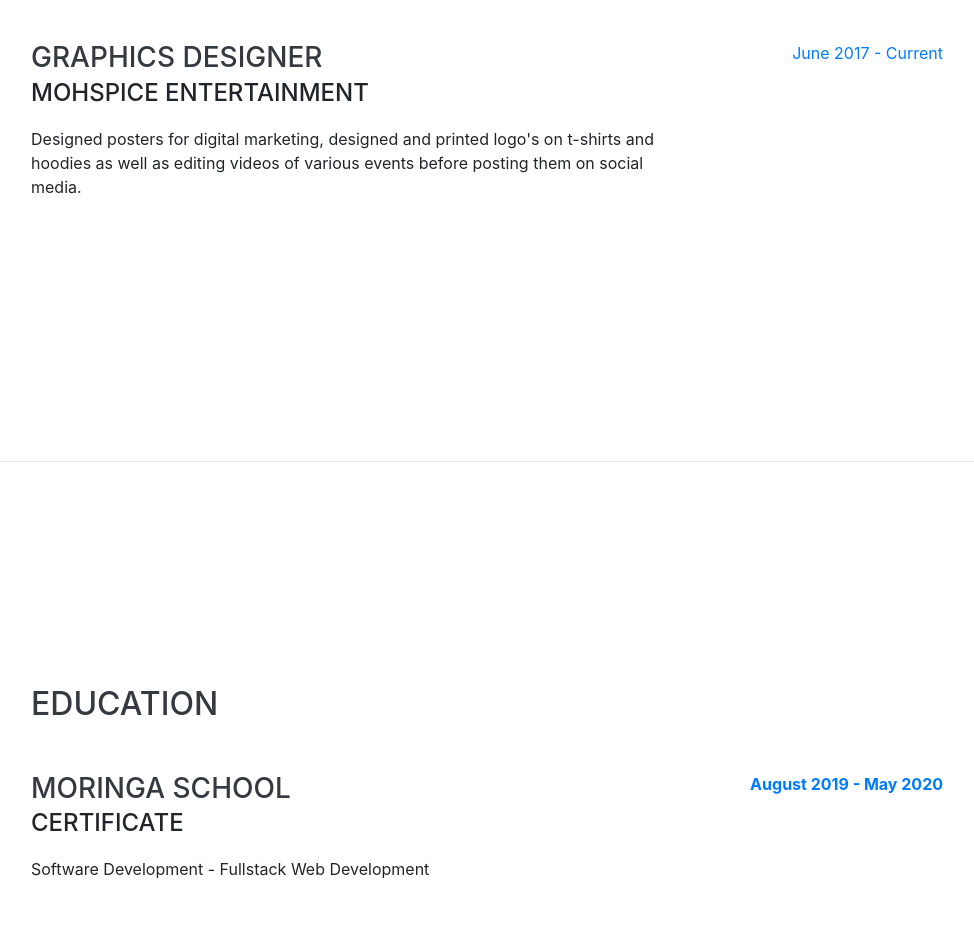
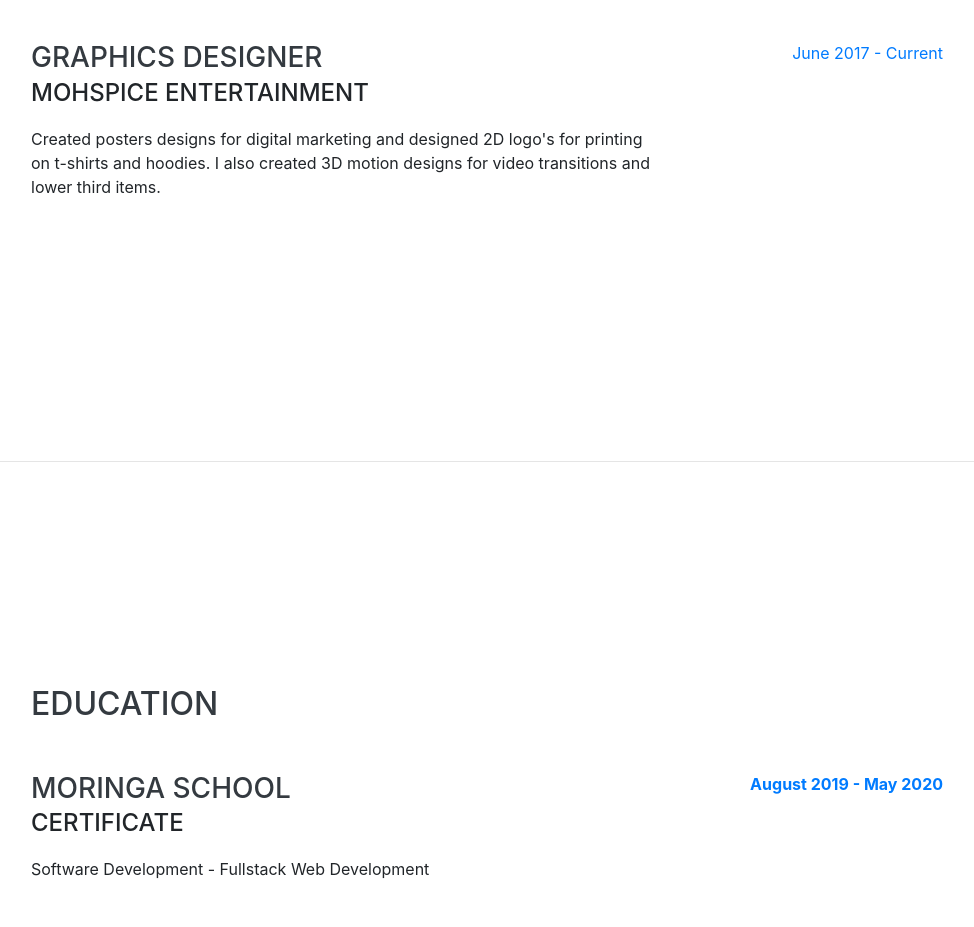
Before and after one commit to Brayooh/portfolio, a website with bundled scripts: page index.html in a window 1280 px wide. Shown: the part 1140-2067 px from the top of the page, without its empty margins (289-1263 px from the left). Built offline with nearby package versions, Linux system fonts and the light colour scheme; a web font is replaced by a local one.

Commit message:
modify experience section

```diff
--- a/index.html
+++ b/index.html
@@ -121,8 +121,8 @@
           <div class="resume-content">
             <h3 class="mb-0">Graphics Designer</h3>
             <div class="subheading mb-3">MohSpice Entertainment</div>
-            <p>Designed posters for digital marketing, designed and printed logo's on t-shirts and hoodies as well as
-              editing videos of various events before posting them on social media.</p>
+            <p>Created posters designs for digital marketing and designed 2D logo's for printing on t-shirts and hoodies. I also
+              created 3D motion designs for video transitions and lower third items.</p>
           </div>
           <div class="resume-date text-md-right">
             <span class="text-primary">June 2017 - Current</span>
```
